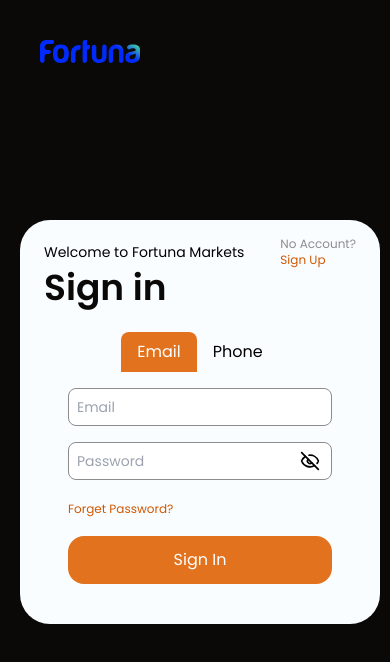
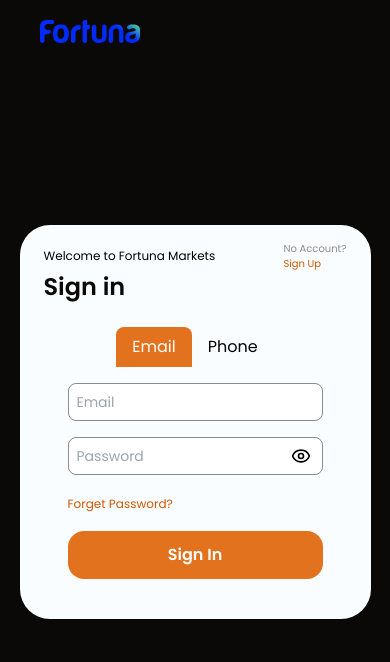
Before and after one commit to payman-hoseini/login-register, a Next.js app: page /signIn in a window 390 px wide. Shown: the top 662 px of the page. Built offline with nearby package versions, Linux system fonts and the light colour scheme.

Commit message:
responsive

```diff
--- a/src/app/page.tsx
+++ b/src/app/page.tsx
@@ -7,18 +7,18 @@ export default function Home() {
     <>
       <div className="background">
         <div className="min-h-screen relative grid place-items-center">
-          <div className="absolute top-10 left-10">
+          <div className="absolute top-5 left-10">
               <Image src={logo} alt="Logo" width={100} height={100} className=""/>
           </div>
-          <div className="bg-form w-[400px] max-w-[90%] px-6 py-4 rounded-[30px]">
+          <div className="bg-form w-[90%] max-w-[400px] px-6 py-4 rounded-[30px]">
               <div className="flex justify-between items-center">
-                <h2 className="text-sm">Welcome to Fortuna Markets</h2>
-                <div className="text-xs">
+                <h2 className="md:text-sm text-xs">Welcome to Fortuna Markets</h2>
+                <div className="md:text-xs text-[10px]">
                   <p className="text-gray">Have an Account?</p>
                   <Link href="/signIn" className="text-primary">Sign In</Link>
                 </div>
               </div>
-              <h1 className="text-4xl font-semibold text-black">Sign Up</h1>
+              <h1 className="md:text-4xl text-2xl font-semibold text-black">Sign Up</h1>
               <div>
                 <SignUpForm/>
               </div>
--- a/src/app/signIn/page.tsx
+++ b/src/app/signIn/page.tsx
@@ -6,19 +6,19 @@ import SignInForm from "@/components/signInForm";
 export default function SignIn(){
     return (
         <div className="background">
-            <div className="min-h-screen relative grid place-items-center">
-                <div className="absolute top-10 left-10">
+            <div className="min-h-screen w-full relative grid place-items-center">
+                <div className="absolute top-5 left-10">
                     <Image src={logo} alt="Logo" width={100} height={100} className=""/>
                 </div>
-                <div className="bg-form w-[400px] max-w-[90%] px-6 py-4 rounded-[30px]">
+                <div className="bg-form w-[90%] max-w-[400px] px-6 py-4 rounded-[30px]">
                     <div className="flex justify-between items-center">
-                        <h2 className="text-sm">Welcome to Fortuna Markets</h2>
-                        <div className="text-xs">
+                        <h2 className="md:text-sm text-xs">Welcome to Fortuna Markets</h2>
+                        <div className="md:text-xs text-[10px]">
                         <p className="text-gray">No Account?</p>
                         <Link href="/" className="text-primary">Sign Up</Link>
                         </div>
                     </div>
-                    <h1 className="text-4xl font-semibold text-black">Sign in</h1>
+                    <h1 className="md:text-4xl text-2xl font-semibold text-black">Sign in</h1>
                     <div>
                         <SignInForm/>
                     </div>
--- a/src/components/signInForm.tsx
+++ b/src/components/signInForm.tsx
@@ -191,7 +191,7 @@ const LoginForm: React.FC = () => {
                   onClick={() => setShowPassword(prev => !prev)}
                   className="absolute right-3 top-1/2 transform -translate-y-1/2 focus:outline-none"
                 >
-                  {showPassword ?  <Eye size={20} /> : <EyeOff size={20} />}
+                  {showPassword ?  <EyeOff size={20} /> : <Eye size={20} />}
                 </button>
               </div>
               <ErrorMessage name="password" component="div" className="text-red-600 text-xs mt-1" />
@@ -202,7 +202,7 @@ const LoginForm: React.FC = () => {
             <button
               type="submit"
               disabled={isSubmitting}
-              className="w-full py-3 bg-btn text-white rounded-2xl hover:opacity-50 transition duration-200"
+              className="w-full font-semibold py-3 bg-btn text-white rounded-2xl hover:opacity-50 transition duration-200"
             >
               Sign In
             </button>
```
